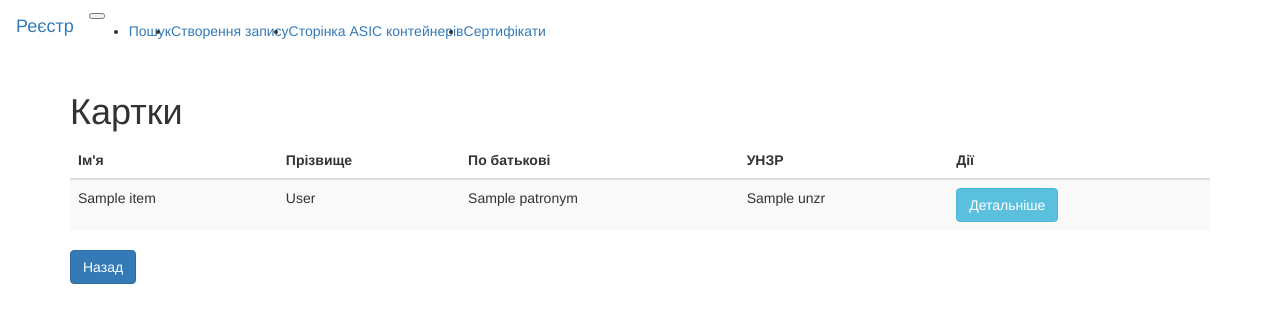
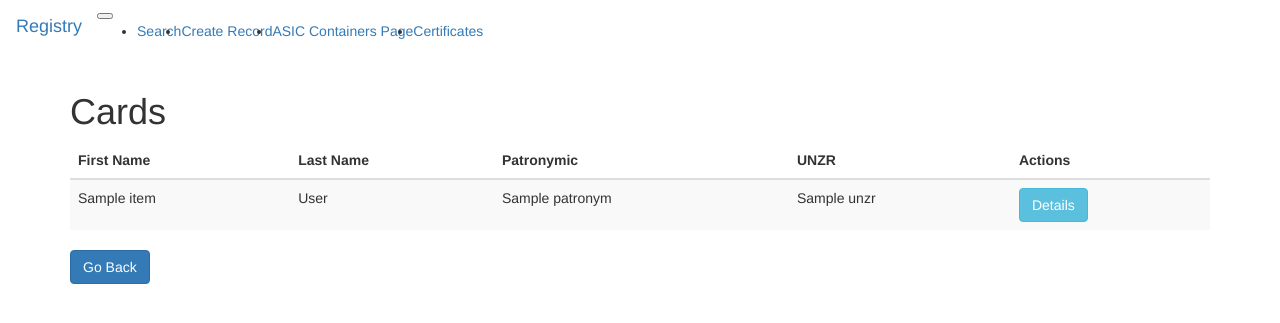
Before and after one commit to fortor48/X-Road_REST_client_example, a Flask app: template templates/list_person.html in a window 1280 px wide. Shown: the top 323 px of the page. Run offline with Flask 3, Linux system fonts and the light colour scheme; the template is opened without the code that fills it: most values are stand-ins (such as "Sample title", 1, 10 or a date in 2020); some libraries are stand-ins or nearby versions.

Commit message:
Add EN translations

```diff
--- a/templates/list_person.html
+++ b/templates/list_person.html
@@ -1,43 +1,43 @@
-{% extends "bootstrap/base.html" %}  <!-- Розширюємо базовий шаблон Bootstrap -->
+{% extends "bootstrap/base.html" %}  <!-- Extending the base Bootstrap template -->
 
 {% block content %}
-{% include 'navbar.html' %}  <!-- Включаємо навігаційну панель -->
+{% include 'navbar.html' %}  <!-- Including the navigation bar -->
 
 <div class="container mt-5">
-    <h1 class="mb-4">Картки</h1>  <!-- Заголовок для сторінки з картками -->
+    <h1 class="mb-4">Cards</h1>  <!-- Heading for the cards page -->
     <table class="table table-striped">
         <thead>
             <tr>
-                <th scope="col">Ім'я</th>
-                <th scope="col">Прізвище</th>
-                <th scope="col">По батькові</th>
-                <th scope="col">УНЗР</th>
-                <th scope="col">Дії</th>
+                <th scope="col">First Name</th>
+                <th scope="col">Last Name</th>
+                <th scope="col">Patronymic</th>
+                <th scope="col">UNZR</th>
+                <th scope="col">Actions</th>
             </tr>
         </thead>
         <tbody>
-            {% for item in data %}  <!-- Цикл для проходження по всіх елементах у даних -->
+            {% for item in data %}  <!-- Loop through all items in the data -->
             <tr>
-                <td>{{ item.name }}</td>  <!-- Відображаємо ім'я -->
-                <td>{{ item.surname }}</td>  <!-- Відображаємо прізвище -->
-                <td>{{ item.patronym }}</td>  <!-- Відображаємо по батькові -->
-                <td>{{ item.unzr }}</td>  <!-- Відображаємо УНЗР -->
+                <td>{{ item.name }}</td>  <!-- Display first name -->
+                <td>{{ item.surname }}</td>  <!-- Display last name -->
+                <td>{{ item.patronym }}</td>  <!-- Display patronymic -->
+                <td>{{ item.unzr }}</td>  <!-- Display UNZR -->
                 <td>
-                    <button class="btn btn-info" onclick="showDetails({{ item.id }})">Детальніше</button>  <!-- Кнопка для відображення деталей -->
+                    <button class="btn btn-info" onclick="showDetails({{ item.id }})">Details</button>  <!-- Button to show details -->
                 </td>
             </tr>
             {% endfor %}
         </tbody>
     </table>
-    <button class="btn btn-primary" onclick="history.back()">Назад</button>  <!-- Кнопка для повернення на попередню сторінку -->
+    <button class="btn btn-primary" onclick="history.back()">Go Back</button>  <!-- Button to return to the previous page -->
 </div>
 
-<!-- Модальне вікно для відображення та редагування докладної інформації -->
+<!-- Modal for displaying and editing detailed information -->
 <div class="modal fade" id="detailsModal" tabindex="-1" role="dialog" aria-labelledby="detailsModalLabel" aria-hidden="true">
     <div class="modal-dialog" role="document">
         <div class="modal-content">
             <div class="modal-header">
-                <h5 class="modal-title" id="detailsModalLabel">Детальна інформація</h5>  <!-- Заголовок модального вікна -->
+                <h5 class="modal-title" id="detailsModalLabel">Detailed Information</h5>  <!-- Modal title -->
                 <button type="button" class="close" data-dismiss="modal" aria-label="Close">
                     <span aria-hidden="true">&times;</span>
                 </button>
@@ -45,62 +45,62 @@
             <div class="modal-body">
                 <form id="detailsForm">
                     <div class="form-group">
-                        <label for="detailName">Ім'я</label>
-                        <input type="text" class="form-control" id="detailName" disabled>  <!-- Поле для відображення імені -->
+                        <label for="detailName">First Name</label>
+                        <input type="text" class="form-control" id="detailName" disabled>  <!-- First name field -->
                     </div>
                     <div class="form-group">
-                        <label for="detailSurname">Прізвище</label>
-                        <input type="text" class="form-control" id="detailSurname" disabled>  <!-- Поле для відображення прізвища -->
+                        <label for="detailSurname">Last Name</label>
+                        <input type="text" class="form-control" id="detailSurname" disabled>  <!-- Last name field -->
                     </div>
                     <div class="form-group">
-                        <label for="detailPatronym">По батькові</label>
-                        <input type="text" class="form-control" id="detailPatronym" disabled>  <!-- Поле для відображення по батькові -->
+                        <label for="detailPatronym">Patronymic</label>
+                        <input type="text" class="form-control" id="detailPatronym" disabled>  <!-- Patronymic field -->
                     </div>
                     <div class="form-group">
-                        <label for="detailDateOfBirth">Дата народження</label>
-                        <input type="text" class="form-control" id="detailDateOfBirth" disabled>  <!-- Поле для відображення дати народження -->
+                        <label for="detailDateOfBirth">Date of Birth</label>
+                        <input type="text" class="form-control" id="detailDateOfBirth" disabled>  <!-- Birth date field -->
                     </div>
                     <div class="form-group">
-                        <label for="detailGender">Стать</label>
-                        <select class="form-control" id="detailGender" disabled>  <!-- Поле для відображення статі -->
-                            <option value="male">Чоловіча</option>
-                            <option value="female">Жіноча</option>
+                        <label for="detailGender">Gender</label>
+                        <select class="form-control" id="detailGender" disabled>  <!-- Gender field -->
+                            <option value="male">Male</option>
+                            <option value="female">Female</option>
                         </select>
                     </div>
                     <div class="form-group">
-                        <label for="detailRnokpp">РНОКПП</label>
-                        <input type="text" class="form-control" id="detailRnokpp" disabled>  <!-- Поле для відображення РНОКПП -->
+                        <label for="detailRnokpp">RNOKPP</label>
+                        <input type="text" class="form-control" id="detailRnokpp" disabled>  <!-- RNOKPP field -->
                     </div>
                     <div class="form-group">
-                        <label for="detailPassportNumber">Номер паспорту</label>
-                        <input type="text" class="form-control" id="detailPassportNumber" disabled>  <!-- Поле для відображення номера паспорту -->
+                        <label for="detailPassportNumber">Passport Number</label>
+                        <input type="text" class="form-control" id="detailPassportNumber" disabled>  <!-- Passport number field -->
                     </div>
                     <div class="form-group">
-                        <label for="detailUnzr">УНЗР</label>
-                        <input type="text" class="form-control" id="detailUnzr" disabled>  <!-- Поле для відображення УНЗР -->
+                        <label for="detailUnzr">UNZR</label>
+                        <input type="text" class="form-control" id="detailUnzr" disabled>  <!-- UNZR field -->
                     </div>
                 </form>
-                <!-- Блок для повідомлень -->
+                <!-- Message box -->
                 <div id="messageBox" class="alert" role="alert" style="display: none;"></div>
             </div>
             <div class="modal-footer">
-                <button type="button" class="btn btn-secondary" data-dismiss="modal">Закрити</button>  <!-- Кнопка для закриття модального вікна -->
-                <button type="button" class="btn btn-primary" id="editButton" onclick="editDetails()">Редагувати</button>  <!-- Кнопка для редагування -->
-                <button type="button" class="btn btn-danger" id="deleteButton" onclick="deleteItem()">Видалити</button>  <!-- Кнопка для видалення -->
+                <button type="button" class="btn btn-secondary" data-dismiss="modal">Close</button>  <!-- Close modal -->
+                <button type="button" class="btn btn-primary" id="editButton" onclick="editDetails()">Edit</button>  <!-- Edit button -->
+                <button type="button" class="btn btn-danger" id="deleteButton" onclick="deleteItem()">Delete</button>  <!-- Delete button -->
             </div>
         </div>
     </div>
 </div>
 
 <script>
-let currentItemId;  // Змінна для збереження поточного ID елемента
+let currentItemId;  // Variable to store the current item ID
 
 function showDetails(id) {
-    currentItemId = id;  // Збереження ID поточного елемента
-    const item = {{ data|tojson }};  // Отримання даних елементів у форматі JSON
-    const details = item.find(x => x.id === id);  // Знаходження потрібного елемента за ID
+    currentItemId = id;  // Store current item ID
+    const item = {{ data|tojson }};  // Get data as JSON
+    const details = item.find(x => x.id === id);  // Find item by ID
 
-    // Заповнення полів форми деталями елемента
+    // Fill form fields with item details
     document.getElementById('detailName').value = details.name;
     document.getElementById('detailSurname').value = details.surname;
     document.getElementById('detailPatronym').value = details.patronym;
@@ -110,23 +110,23 @@ function showDetails(id) {
     document.getElementById('detailPassportNumber').value = details.passportNumber;
     document.getElementById('detailUnzr').value = details.unzr;
 
-    document.getElementById('editButton').textContent = 'Редагувати';  // Встановлення тексту кнопки редагування
-    toggleFields(false);  // Блокуємо поля форми
+    document.getElementById('editButton').textContent = 'Edit';  // Set edit button text
+    toggleFields(false);  // Disable form fields
 
-    // Приховування блоку повідомлень
+    // Hide message box
     const messageBox = document.getElementById('messageBox');
     messageBox.style.display = 'none';
     messageBox.className = 'alert';
 
-    $('#detailsModal').modal('show');  // Відображення модального вікна
+    $('#detailsModal').modal('show');  // Show modal
 }
 
 function editDetails() {
     const editButton = document.getElementById('editButton');
-    const isEditing = editButton.textContent === 'Зберегти';
+    const isEditing = editButton.textContent === 'Save';
 
     if (isEditing) {
-        // Збереження змін
+        // Save changes
         const updatedItem = {
             id: currentItemId,
             name: document.getElementById('detailName').value,
@@ -139,7 +139,7 @@ function editDetails() {
             unzr: document.getElementById('detailUnzr').value,
         };
 
-        // Відправка оновлених даних на сервер
+        // Send update to the server
         fetch('/edit', {
             method: 'POST',
             headers: {
@@ -151,17 +151,17 @@ function editDetails() {
             const messageBox = document.getElementById('messageBox');
             if (response.status === 200) {
                 response.json().then(data => {
-                    messageBox.textContent = 'Дані оновлено';  // Повідомлення про успішне оновлення
+                    messageBox.textContent = 'Data updated successfully';
                     messageBox.className = 'alert alert-success';
                     messageBox.style.display = 'block';
                 });
             } else if (response.status === 204) {
-                messageBox.textContent = 'Дані не потребують оновлення';  // Повідомлення про відсутність змін
+                messageBox.textContent = 'No changes were made';
                 messageBox.className = 'alert alert-info';
                 messageBox.style.display = 'block';
             } else {
                 response.json().then(data => {
-                    messageBox.textContent = `Виникла помилка: ${JSON.stringify(data)}`;  // Повідомлення про помилку
+                    messageBox.textContent = `Error: ${JSON.stringify(data)}`;
                     messageBox.className = 'alert alert-danger';
                     messageBox.style.display = 'block';
                 });
@@ -169,22 +169,22 @@ function editDetails() {
         })
         .catch(error => {
             const messageBox = document.getElementById('messageBox');
-            messageBox.textContent = `Виникла помилка: ${error.message}`;  // Повідомлення про помилку
+            messageBox.textContent = `Error: ${error.message}`;
             messageBox.className = 'alert alert-danger';
             messageBox.style.display = 'block';
         });
 
     } else {
-        // Переключення в режим редагування
-        editButton.textContent = 'Зберегти';
-        toggleFields(true);  // Розблокування полів форми
+        // Switch to edit mode
+        editButton.textContent = 'Save';
+        toggleFields(true);  // Enable form fields
     }
 }
 
 function deleteItem() {
     const unzr = document.getElementById('detailUnzr').value;
 
-    // Відправка запиту на видалення
+    // Send delete request
     fetch('/delete', {
         method: 'POST',
         headers: {
@@ -196,13 +196,13 @@ function deleteItem() {
         const messageBox = document.getElementById('messageBox');
         if (response.status === 200) {
             response.json().then(data => {
-                messageBox.textContent = 'Дані видалено';  // Повідомлення про успішне видалення
+                messageBox.textContent = 'Data deleted successfully';
                 messageBox.className = 'alert alert-success';
                 messageBox.style.display = 'block';
             });
         } else {
             response.json().then(data => {
-                messageBox.textContent = `Виникла помилка: ${JSON.stringify(data)}`;  // Повідомлення про помилку
+                messageBox.textContent = `Error: ${JSON.stringify(data)}`;
                 messageBox.className = 'alert alert-danger';
                 messageBox.style.display = 'block';
             });
@@ -210,7 +210,7 @@ function deleteItem() {
     })
     .catch(error => {
         const messageBox = document.getElementById('messageBox');
-        messageBox.textContent = `Виникла помилка: ${error.message}`;  // Повідомлення про помилку
+        messageBox.textContent = `Error: ${error.message}`;
         messageBox.className = 'alert alert-danger';
         messageBox.style.display = 'block';
     });
--- a/templates/navbar.html
+++ b/templates/navbar.html
@@ -1,28 +1,29 @@
 <nav class="navbar navbar-expand-lg navbar-light bg-light">
-    <!-- Логотип або назва сайту -->
-    <a class="navbar-brand" href="/">Реєстр</a>
-    <!-- Кнопка для перемикання навігаційної панелі на мобільних пристроях -->
-    <button class="navbar-toggler" type="button" data-toggle="collapse" data-target="#navbarNav" aria-controls="navbarNav" aria-expanded="false" aria-label="Toggle navigation">
+    <!-- Logo or site name -->
+    <a class="navbar-brand" href="/">Registry</a>
+    <!-- Button for toggling the navigation panel on mobile devices -->
+    <button class="navbar-toggler" type="button" data-toggle="collapse" data-target="#navbarNav"
+        aria-controls="navbarNav" aria-expanded="false" aria-label="Toggle navigation">
         <span class="navbar-toggler-icon"></span>
     </button>
-    <!-- Основний блок навігаційної панелі, який буде показуватися або ховатися при натисканні на кнопку -->
+    <!-- Main navigation block that shows or hides when the button is clicked -->
     <div class="collapse navbar-collapse" id="navbarNav">
         <ul class="navbar-nav">
-            <!-- Пункт меню для пошуку, який буде активним, якщо поточна сторінка є "index" -->
+            <!-- Menu item for search, active when current page is "index" -->
             <li class="nav-item {% if current_page == 'index' %}active{% endif %}">
-                <a class="nav-link" href="/">Пошук<span class="sr-only">(current)</span></a>
+                <a class="nav-link" href="/">Search<span class="sr-only">(current)</span></a>
             </li>
-            <!-- Пункт меню для створення запису, який буде активним, якщо поточна сторінка є "create" -->
+            <!-- Menu item for creating a record, active when current page is "create" -->
             <li class="nav-item {% if current_page == 'create' %}active{% endif %}">
-                <a class="nav-link" href="/create">Створення запису</a>
+                <a class="nav-link" href="/create">Create Record</a>
             </li>
-            <!-- Пункт меню для сторінки ASIC контейнерів, який буде активним, якщо поточна сторінка є "files" -->
+            <!-- Menu item for ASIC containers page, active when current page is "files" -->
             <li class="nav-item {% if current_page == 'files' %}active{% endif %}">
-                <a class="nav-link" href="/files">Сторінка ASIC контейнерів</a>
+                <a class="nav-link" href="/files">ASIC Containers Page</a>
             </li>
-            <!-- Пункт меню для сторінки сертифікатів, який буде активним, якщо поточна сторінка є "certs" -->
+            <!-- Menu item for certificates page, active when current page is "certs" -->
             <li class="nav-item {% if current_page == 'certs' %}active{% endif %}">
-                <a class="nav-link" href="/certs">Сертифікати</a>
+                <a class="nav-link" href="/certs">Certificates</a>
             </li>
         </ul>
     </div>
```
Also changed, not shown: templates/create_person.html (+28 -28 lines), templates/error.html (+7 -7 lines), templates/list_certs.html (+12 -12 lines), templates/list_files.html (+12 -12 lines), templates/list_files_run_away.html (+18 -18 lines), templates/search_form.html (+19 -19 lines), templates/user_form.html (+13 -13 lines).
